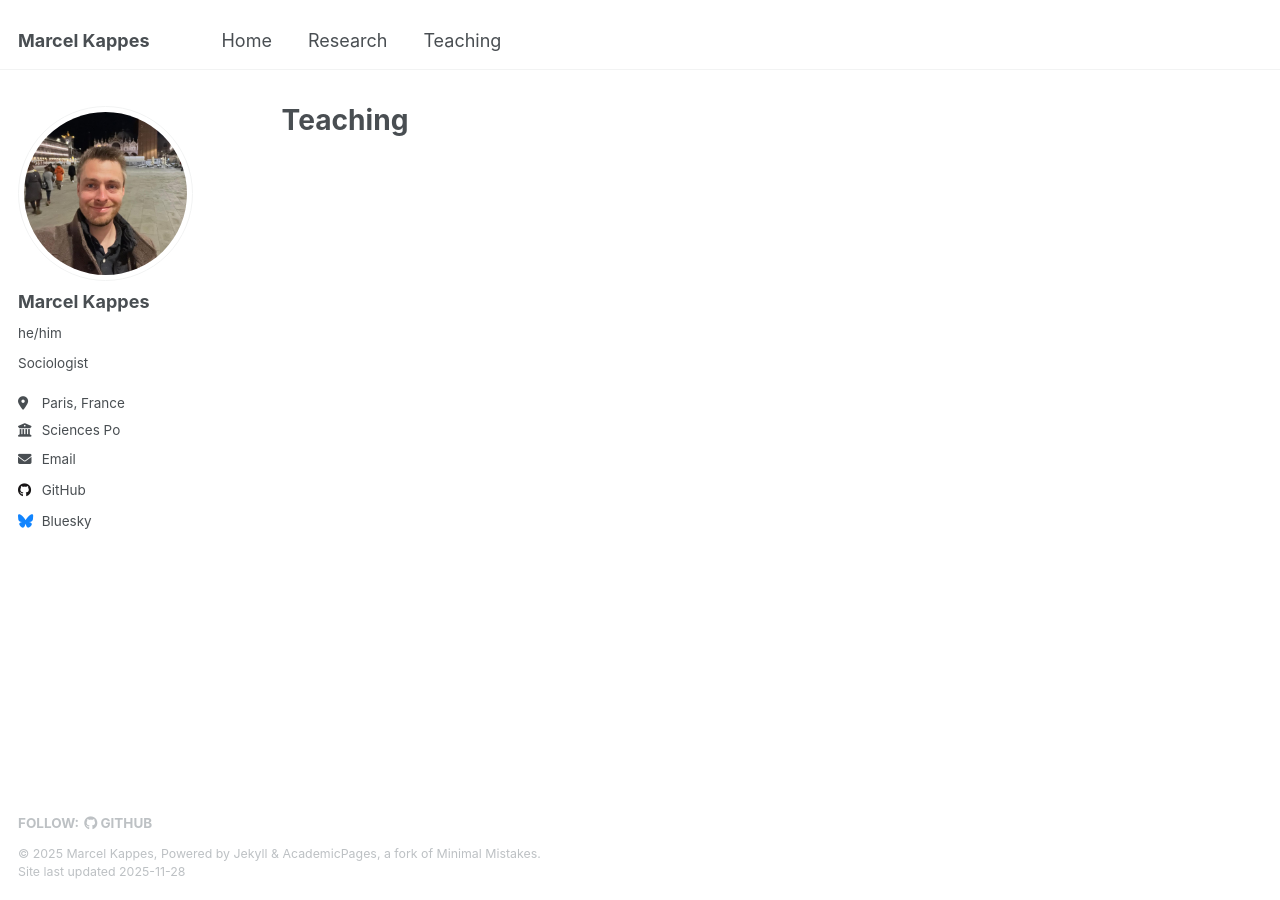
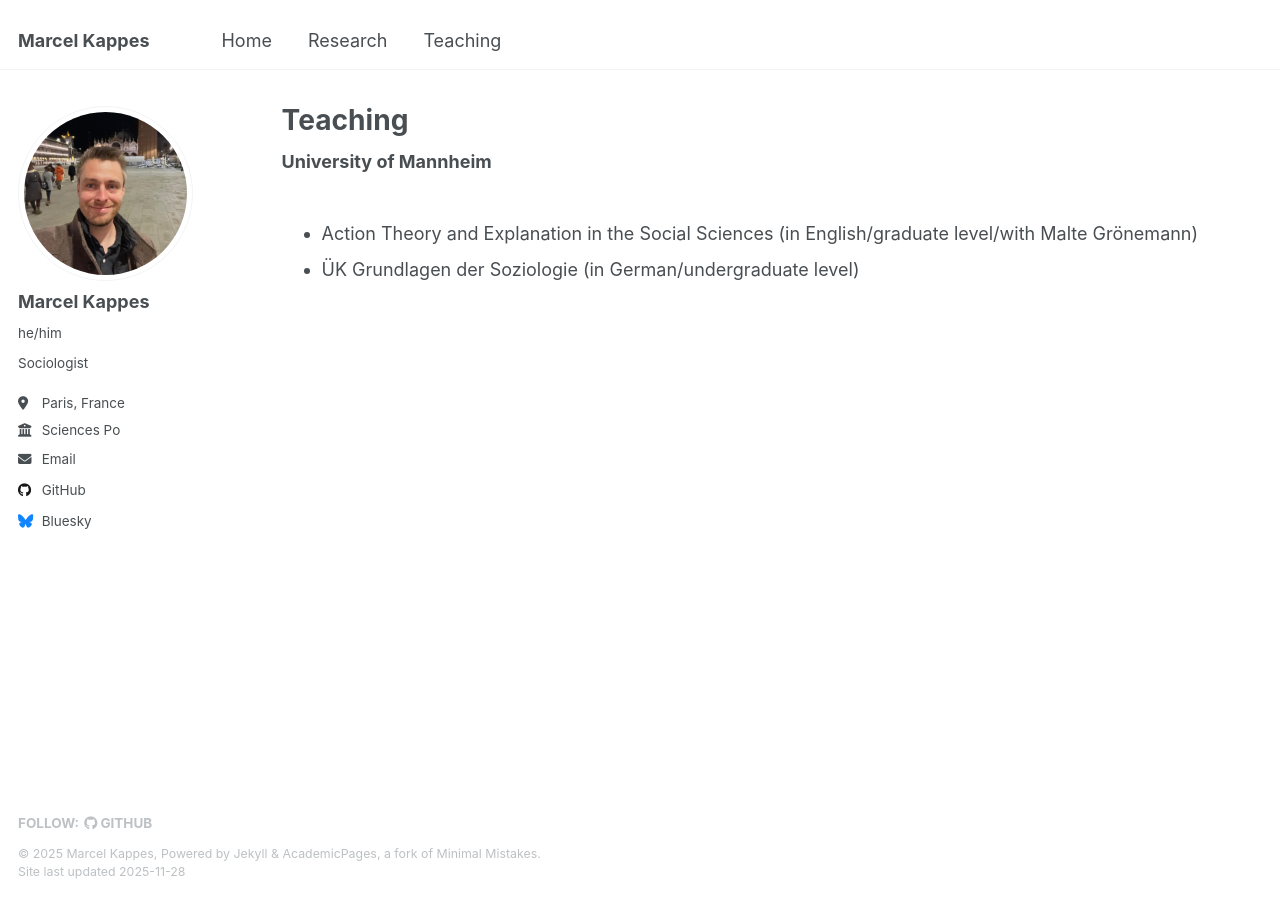
Before and after one commit to markappe/markappe.github.io, a Jekyll site: the page built from _pages/teaching.html, in a window 1280 px wide. Built offline with Jekyll 4.4.1, drawn with Linux system fonts in a browser that asks for light colours.

Commit message:
Update teaching.html

```diff
--- a/_pages/teaching.html
+++ b/_pages/teaching.html
@@ -4,3 +4,9 @@ title: "Teaching"
 permalink: /teaching/
 author_profile: true
 ---
+
+<b>University of Mannheim</b><br><br>
+<ul>
+  <li>Action Theory and Explanation in the Social Sciences (in English/graduate level/with Malte Grönemann)</li>
+  <li>ÜK Grundlagen der Soziologie (in German/undergraduate level)</li>
+</ul>
```
